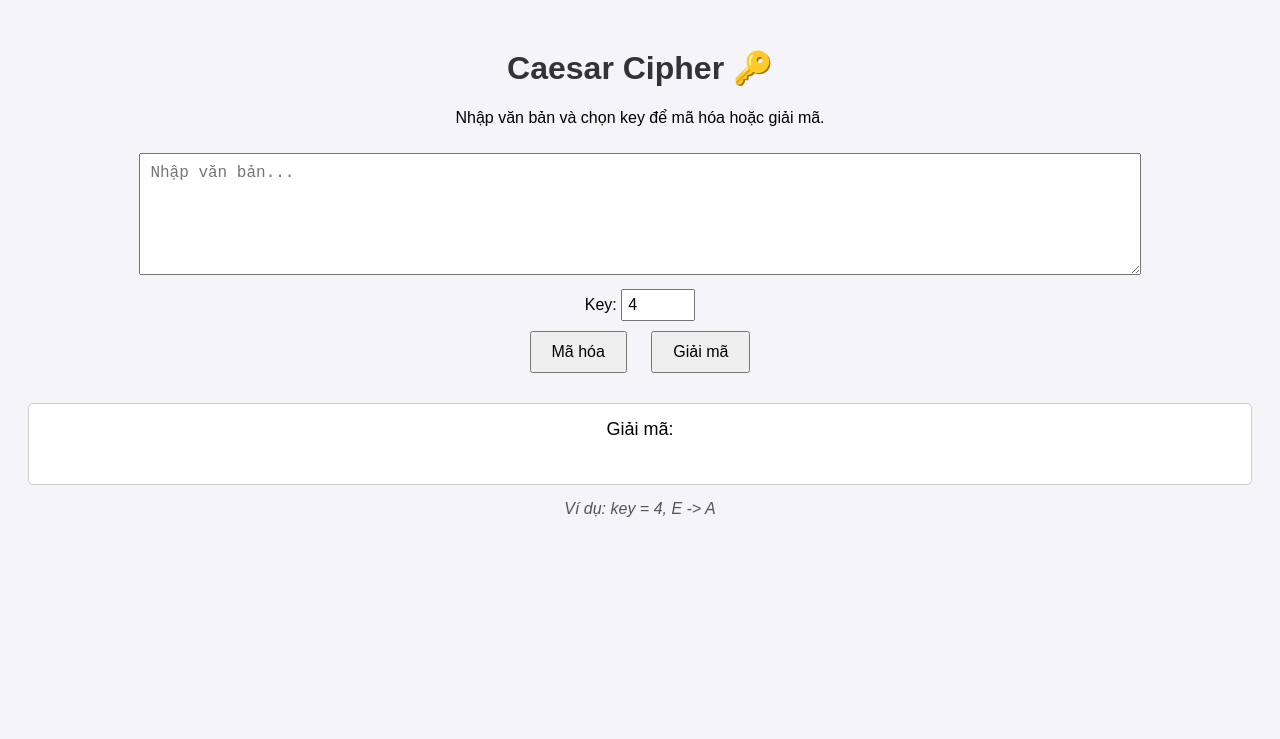
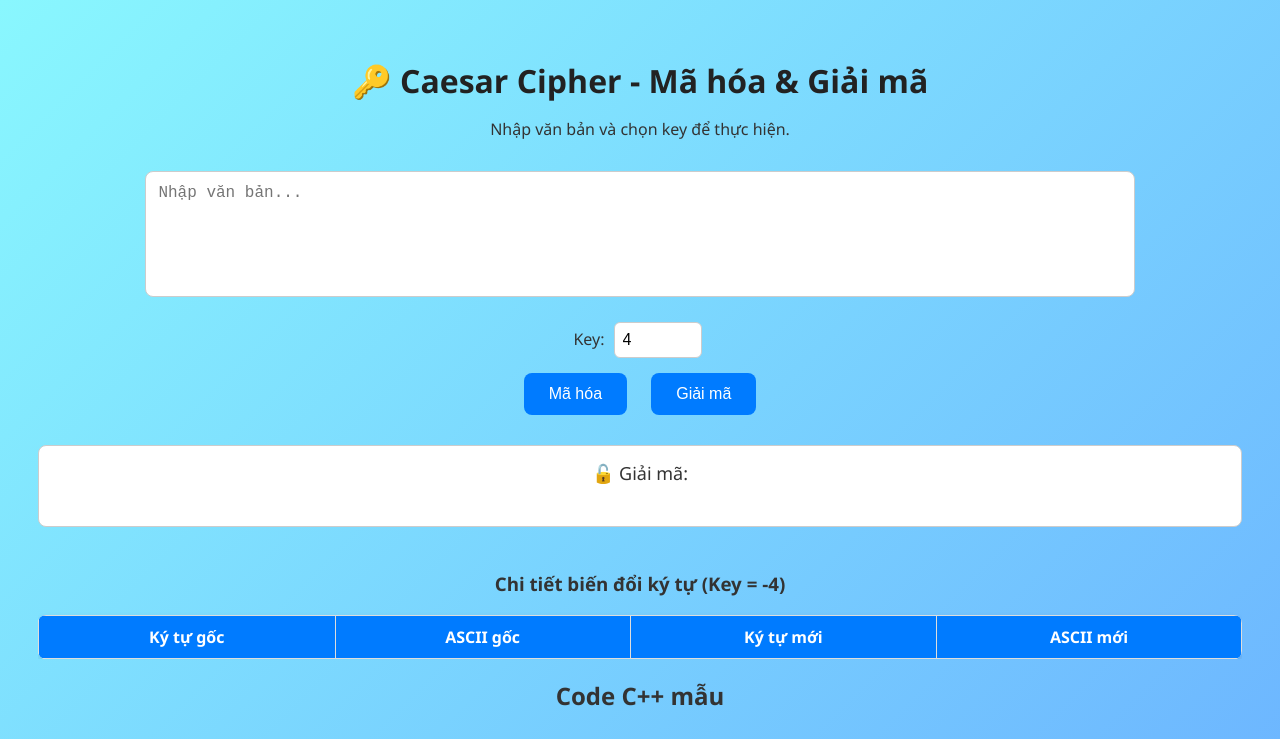
Before and after one commit to NagashitaFuyuki/caesar-cipher, a plain HTML site: page index.html in a window 1280 px wide. Both pictures are taken after a click on the button "Giải mã". Shown: the top 739 px of the page. Drawn offline with Linux system fonts and the light colour scheme.

Commit message:
Update index.html

```diff
--- a/index.html
+++ b/index.html
@@ -2,54 +2,102 @@
 <html lang="vi">
 <head>
   <meta charset="UTF-8">
-  <title>Mã hóa Caesar Cipher</title>
+  <title>Caesar Cipher 🔑</title>
   <style>
     body {
-      font-family: Arial, sans-serif;
+      font-family: "Segoe UI", Tahoma, Geneva, Verdana, sans-serif;
       text-align: center;
-      padding: 20px;
-      background: #f4f4f9;
+      padding: 30px;
+      background: linear-gradient(135deg, #89f7fe, #66a6ff);
+      color: #333;
     }
     h1 {
-      color: #333;
+      color: #222;
+      margin-bottom: 10px;
     }
     textarea {
       width: 80%;
       height: 100px;
-      margin: 10px 0;
-      padding: 10px;
+      margin: 15px 0;
+      padding: 12px;
       font-size: 16px;
+      border-radius: 8px;
+      border: 1px solid #ccc;
+      resize: none;
     }
     input[type="number"] {
-      width: 60px;
-      padding: 5px;
+      width: 70px;
+      padding: 8px;
       font-size: 16px;
+      border-radius: 6px;
+      border: 1px solid #ccc;
+      margin: 5px;
     }
     button {
-      padding: 10px 20px;
+      padding: 12px 25px;
       margin: 10px;
       font-size: 16px;
       cursor: pointer;
+      border: none;
+      border-radius: 8px;
+      background: #007bff;
+      color: white;
+      transition: 0.3s;
+    }
+    button:hover {
+      background: #0056b3;
     }
     #output {
       margin-top: 20px;
       padding: 15px;
       background: white;
       border: 1px solid #ccc;
-      border-radius: 5px;
+      border-radius: 8px;
       font-size: 18px;
       min-height: 50px;
     }
-    #example {
-      margin-top: 15px;
-      font-style: italic;
-      color: #555;
+    #details {
+      margin-top: 25px;
+      overflow-x: auto;
+    }
+    table {
+      width: 100%;
+      border-collapse: collapse;
+      margin-top: 10px;
+      background: white;
+      border-radius: 8px;
+      overflow: hidden;
+      box-shadow: 0 3px 6px rgba(0,0,0,0.1);
+    }
+    th, td {
+      padding: 10px;
+      border: 1px solid #ddd;
+      text-align: center;
+    }
+    th {
+      background: #007bff;
+      color: white;
+    }
+    tr:nth-child(even) {
+      background: #f9f9f9;
+    }
+    pre {
+      text-align: left;
+      background: #272822;
+      color: #f8f8f2;
+      padding: 15px;
+      border-radius: 8px;
+      overflow-x: auto;
+      margin-top: 30px;
+    }
+    code {
+      font-family: "Courier New", monospace;
     }
   </style>
 </head>
 <body>
-  <h1>Caesar Cipher 🔑</h1>
-  <p>Nhập văn bản và chọn key để mã hóa hoặc giải mã.</p>
+  <h1>🔑 Caesar Cipher - Mã hóa & Giải mã</h1>
+  <p>Nhập văn bản và chọn key để thực hiện.</p>
 
   <textarea id="textInput" placeholder="Nhập văn bản..."></textarea><br>
   <label for="key">Key: </label>
@@ -59,13 +107,39 @@
   <button onclick="decrypt()">Giải mã</button>
 
   <div id="output"></div>
-  <div id="example"></div>
+  <div id="details"></div>
+
+  <h2>Code C++ mẫu</h2>
+  <pre><code>
+#include &lt;iostream&gt;
+#include &lt;string&gt;
+using namespace std;
+
+string caesarCipher(string text, int key) {
+    string result = "";
+    for (char c : text) {
+        if (isalpha(c)) {
+            char base = isupper(c) ? 'A' : 'a';
+            result += char((c - base + key + 26) % 26 + base);
+        } else {
+            result += c;
+        }
+    }
+    return result;
+}
+
+int main() {
+    string s = "HELLO";
+    int key = 4;
+    cout &lt;&lt; "Mã hóa: " &lt;&lt; caesarCipher(s, key) &lt;&lt; endl;
+    cout &lt;&lt; "Giải mã: " &lt;&lt; caesarCipher(s, -key) &lt;&lt; endl;
+}
+  </code></pre>
 
   <script>
     function caesarShift(str, amount) {
       if (amount < 0) return caesarShift(str, amount + 26);
       let output = "";
-
       for (let i = 0; i < str.length; i++) {
         let c = str[i];
         if (c.match(/[a-z]/i)) {
@@ -81,20 +155,36 @@
       return output;
     }
 
+    function showDetails(original, result, key) {
+      let table = "<table><tr><th>Ký tự gốc</th><th>ASCII gốc</th><th>Ký tự mới</th><th>ASCII mới</th></tr>";
+      for (let i = 0; i < original.length; i++) {
+        let o = original[i];
+        let r = result[i];
+        table += `<tr>
+                    <td>${o}</td>
+                    <td>${o.charCodeAt(0) || "-"}</td>
+                    <td>${r}</td>
+                    <td>${r.charCodeAt(0) || "-"}</td>
+                  </tr>`;
+      }
+      table += "</table>";
+      document.getElementById("details").innerHTML = "<h3>Chi tiết biến đổi ký tự (Key = " + key + ")</h3>" + table;
+    }
+
     function encrypt() {
       let text = document.getElementById("textInput").value;
       let key = parseInt(document.getElementById("key").value);
       let encrypted = caesarShift(text, key);
-      document.getElementById("output").innerText = "Mã hóa: " + encrypted;
-      document.getElementById("example").innerText = "Ví dụ: key = " + key + ", A -> " + caesarShift("A", key);
+      document.getElementById("output").innerText = "🔒 Mã hóa: " + encrypted;
+      showDetails(text, encrypted, key);
     }
 
     function decrypt() {
       let text = document.getElementById("textInput").value;
       let key = parseInt(document.getElementById("key").value);
       let decrypted = caesarShift(text, -key);
-      document.getElementById("output").innerText = "Giải mã: " + decrypted;
-      document.getElementById("example").innerText = "Ví dụ: key = " + key + ", " + caesarShift("A", key) + " -> A";
+      document.getElementById("output").innerText = "🔓 Giải mã: " + decrypted;
+      showDetails(text, decrypted, -key);
     }
   </script>
 </body>
```
